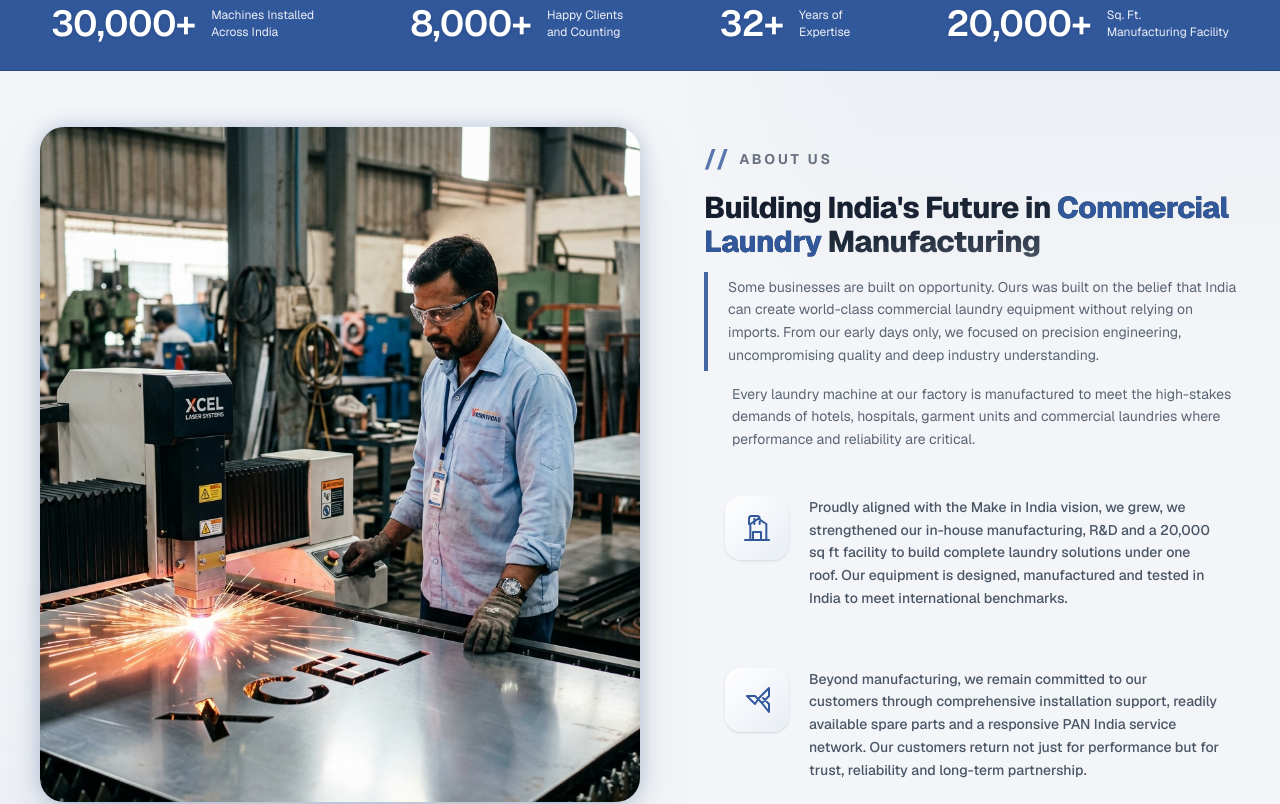
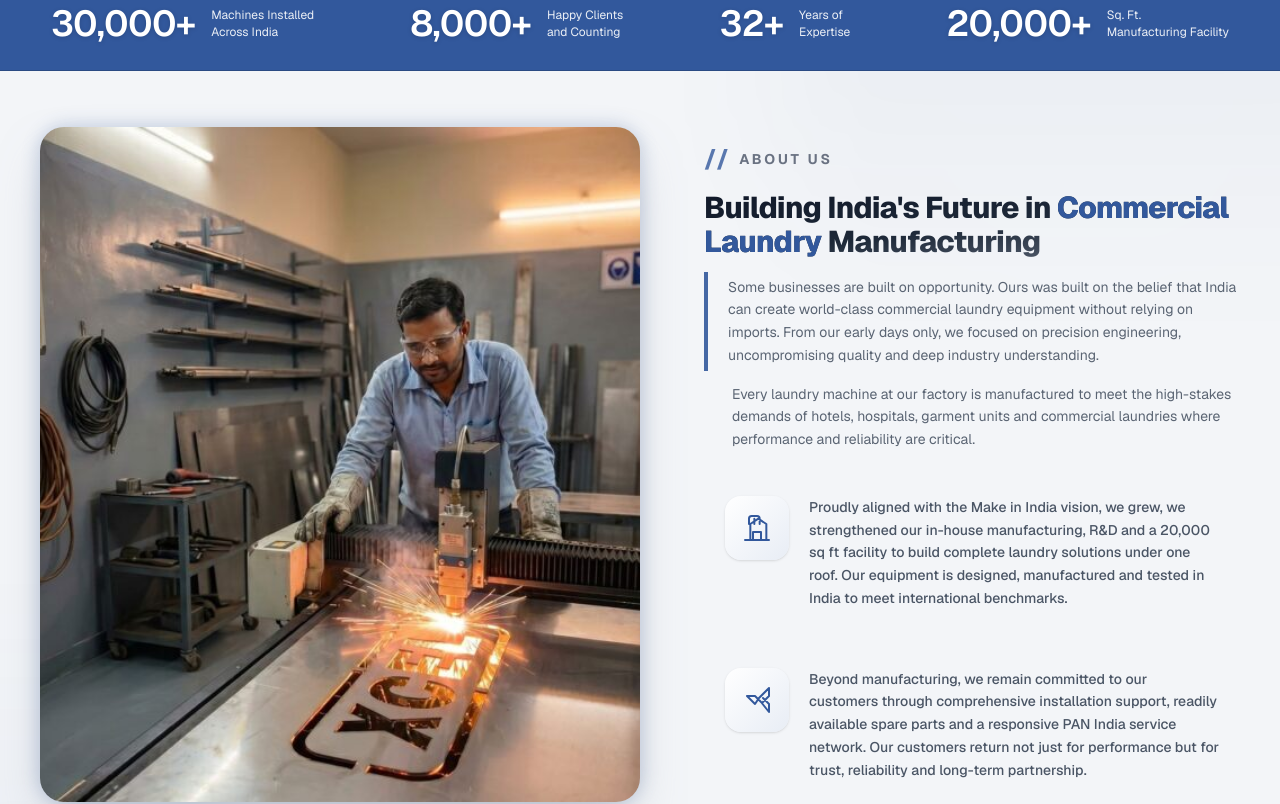
Before and after one commit to Ankita030694/Xcel-, a Next.js app: page / in a window 1280 px wide. Shown: the part 1100-1904 px from the top of the page. Built offline with nearby package versions, Linux system fonts and the light colour scheme.

Commit message:
Update About Us section image to About-Home.jpeg

```diff
--- a/app/page.tsx
+++ b/app/page.tsx
@@ -261,7 +261,7 @@ const AboutUs = () => {
             <div className="absolute -inset-1 bg-gradient-to-r from-[#32589c] to-[#3b5b95] rounded-[2rem] blur opacity-20 group-hover:opacity-40 transition duration-1000 group-hover:duration-200" />
             <div className="relative aspect-[5/4] md:aspect-auto md:flex-1 w-full rounded-[1.5rem] overflow-hidden shadow-2xl shadow-gray-400/50 transform transition duration-700 ease-out group-hover:-translate-y-2">
               <img
-                src="/laser-cutting.png"
+                src="/About-Home.jpeg"
                 alt="Precision Laser Cutting Manufacturing"
                 className="absolute inset-0 w-full h-full object-cover transform transition duration-700 ease-out group-hover:scale-110"
               />
```
Also changed, not shown: public/About-Home.jpeg (added).
